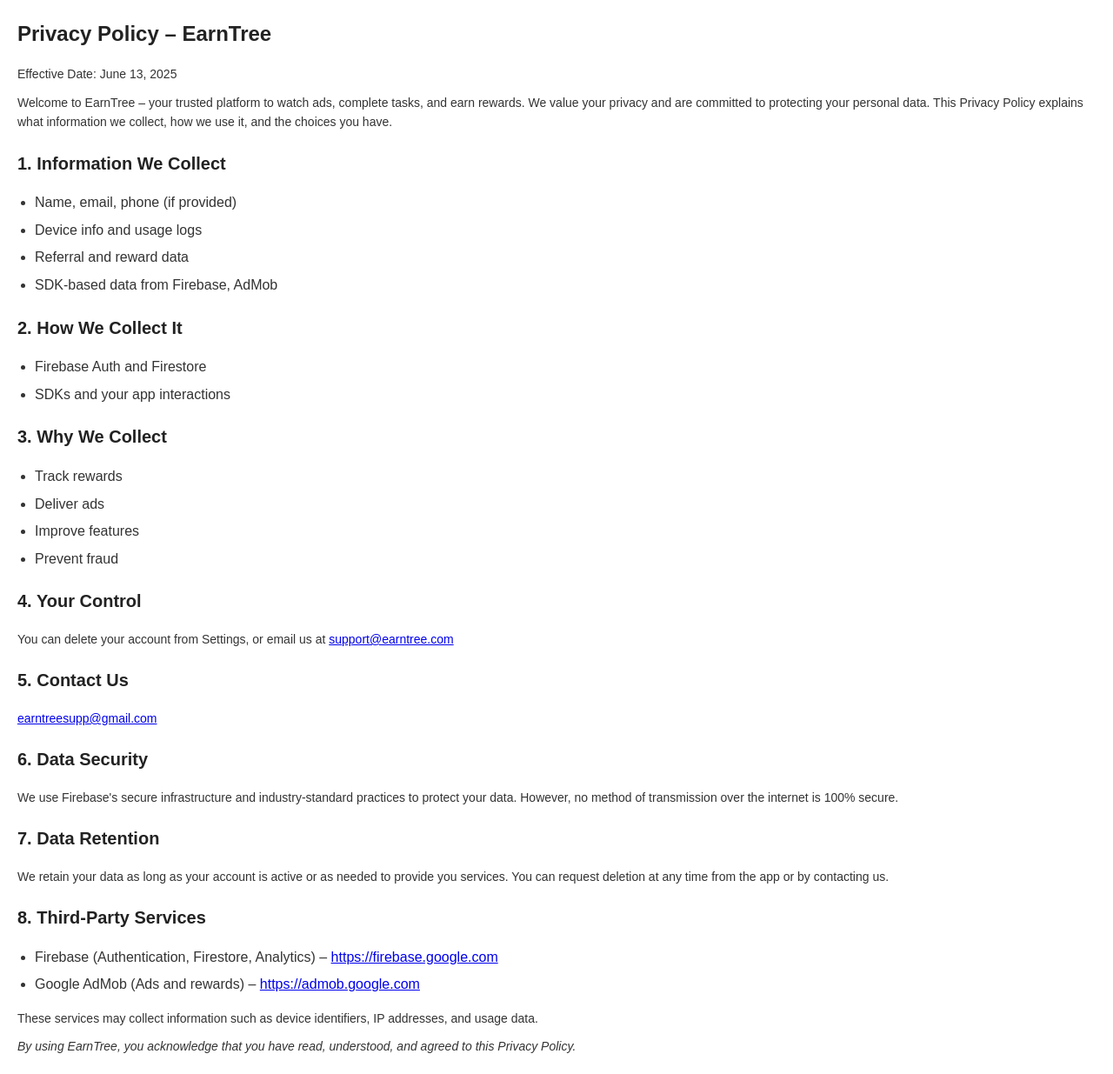
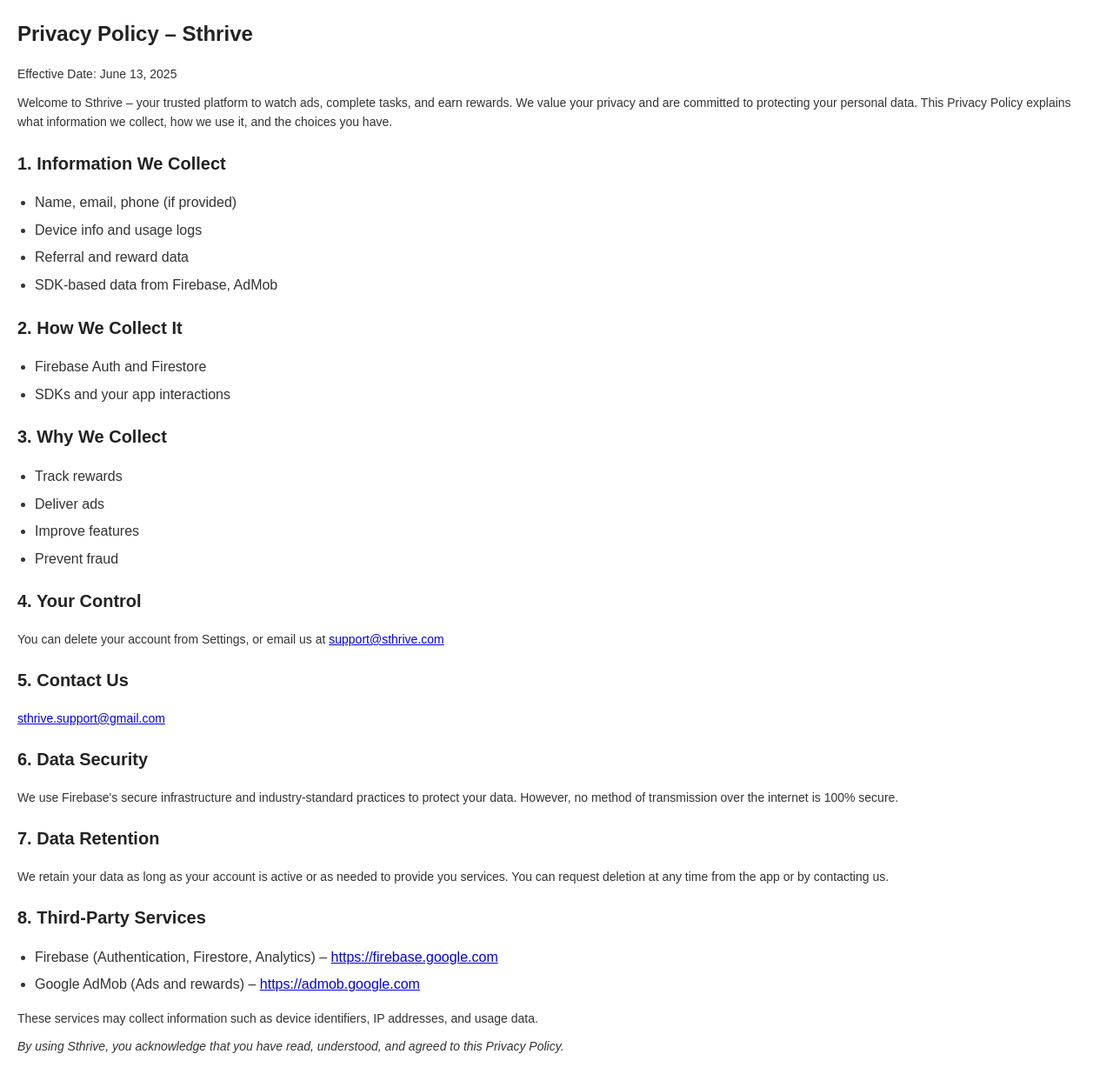
Before and after one commit to gopaldutta25/sthrive-privacy-policy, a plain HTML site: page index.html in a window 1280 px wide. Shown: the whole page at 87% size. Drawn offline with Linux system fonts and the light colour scheme.

Commit message:
Update Privacy Policy branding from EarnTree to Sthrive

```diff
--- a/index.html
+++ b/index.html
@@ -3,7 +3,7 @@
 <head>
   <meta charset="UTF-8">
   <meta name="viewport" content="width=device-width, initial-scale=1.0">
-  <title>Privacy Policy – EarnTree</title>
+  <title>Privacy Policy – Sthrive</title>
   <style>
     body {
       font-family: Arial, sans-serif;
@@ -39,9 +39,9 @@
 </head>
 <body>
 
-  <h1>Privacy Policy – EarnTree</h1>
+  <h1>Privacy Policy – Sthrive</h1>
   <p>Effective Date: June 13, 2025</p>
-  <p>Welcome to EarnTree – your trusted platform to watch ads, complete tasks, and earn rewards.
+  <p>Welcome to Sthrive – your trusted platform to watch ads, complete tasks, and earn rewards.
      We value your privacy and are committed to protecting your personal data.
      This Privacy Policy explains what information we collect, how we use it, and the choices you have.</p>
 
@@ -68,10 +68,10 @@
   </ul>
 
   <h2>4. Your Control</h2>
-  <p>You can delete your account from Settings, or email us at <a href="mailto:support@earntree.com">support@earntree.com</a></p>
+  <p>You can delete your account from Settings, or email us at <a href="mailto:support@sthrive.com">support@sthrive.com</a></p>
 
   <h2>5. Contact Us</h2>
-  <p><a href="mailto:earntreesupp@gmail.com">earntreesupp@gmail.com</a></p>
+  <p><a href="mailto:sthrive.support@gmail.com">sthrive.support@gmail.com</a></p>
 
   <h2>6. Data Security</h2>
   <p>We use Firebase's secure infrastructure and industry-standard practices to protect your data.
@@ -88,7 +88,7 @@
   </ul>
   <p>These services may collect information such as device identifiers, IP addresses, and usage data.</p>
 
-  <p><em>By using EarnTree, you acknowledge that you have read, understood, and agreed to this Privacy Policy.</em></p>
+  <p><em>By using Sthrive, you acknowledge that you have read, understood, and agreed to this Privacy Policy.</em></p>
 
 </body>
 </html>
```
